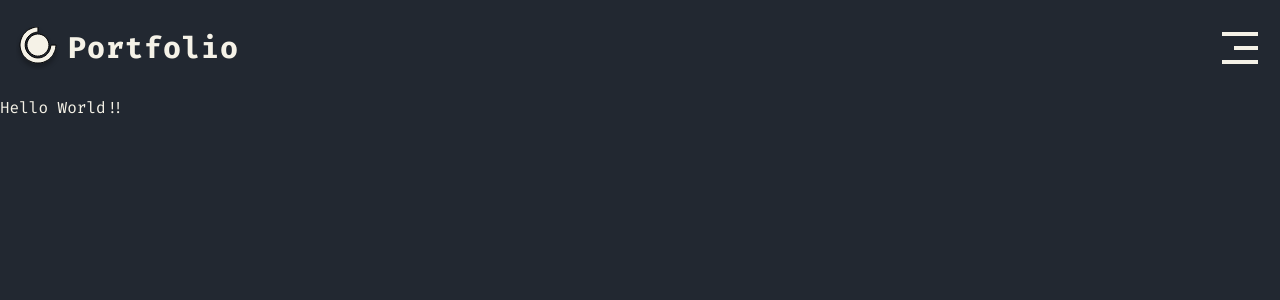
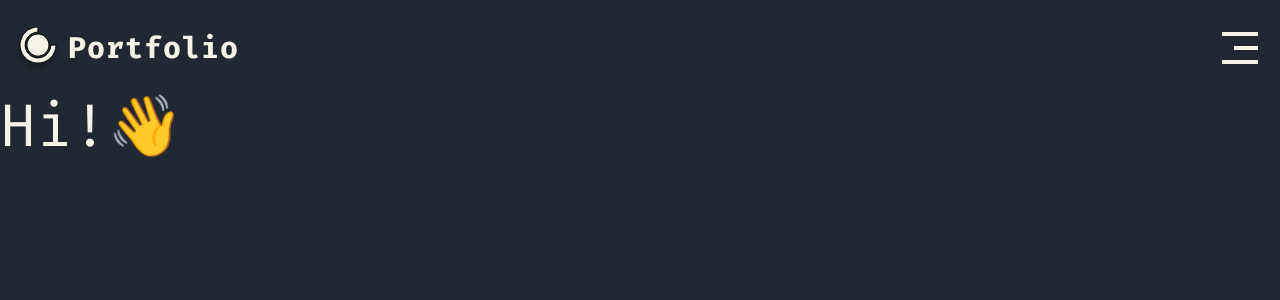
Before and after one commit to anmoljhamb/portfolio, a React (Vite) app in the folder client/: page / in a window 1280 px wide. Shown: the top 300 px of the page. Built offline with nearby package versions, Linux system fonts and the light colour scheme.

Commit message:
Wiggle animation added for hand wave

```diff
--- a/client/src/App.tsx
+++ b/client/src/App.tsx
@@ -1,10 +1,11 @@
+import Hero from "./components/Hero";
 import Navbar from "./components/Navbar";
 
 function App() {
   return (
     <main className="h-screen w-full bg-bgColor text-text-primary">
       <Navbar />
-      Hello World!!
+      <Hero />
     </main>
   );
 }
--- /dev/null
+++ b/client/src/components/Hero.tsx
@@ -0,0 +1,14 @@
+const Hero = () => {
+  return (
+    <>
+      <section id="hero">
+        <div className="text-6xl">
+          Hi!
+          <div className="inline-block animate-wiggle">👋</div>
+        </div>
+      </section>
+    </>
+  );
+};
+
+export default Hero;
--- a/client/tailwind.config.js
+++ b/client/tailwind.config.js
@@ -16,6 +16,16 @@ export default {
         xxs: "360px",
         xs: "430px",
       },
+      keyframes: {
+        wiggle: {
+          "0%, 30%": { transform: "rotate(-5deg)" },
+          "15%, 45%": { transform: "rotate(5deg)" },
+          "52%, 100%": { transform: "rotate(0deg)" },
+        },
+      },
+      animation: {
+        wiggle: "wiggle 2.5s ease-in-out infinite",
+      },
     },
   },
   plugins: [],
```
